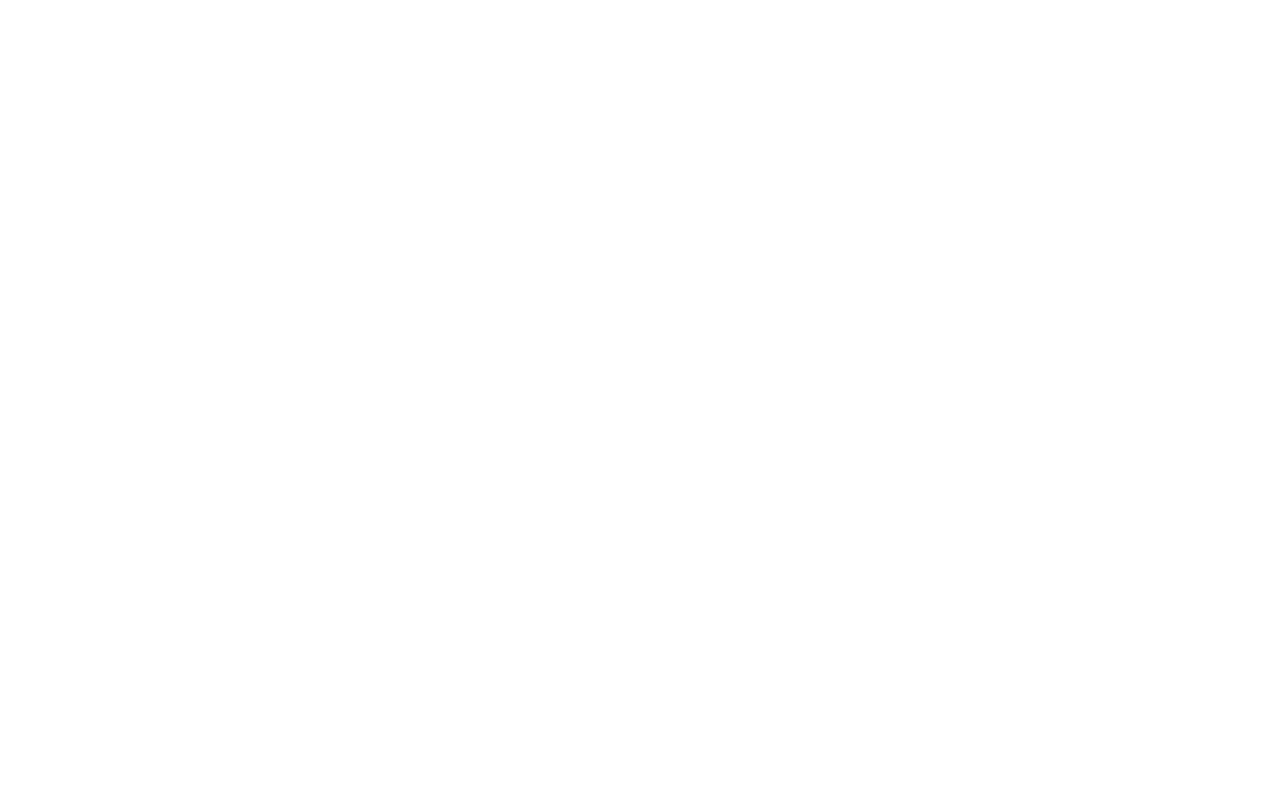
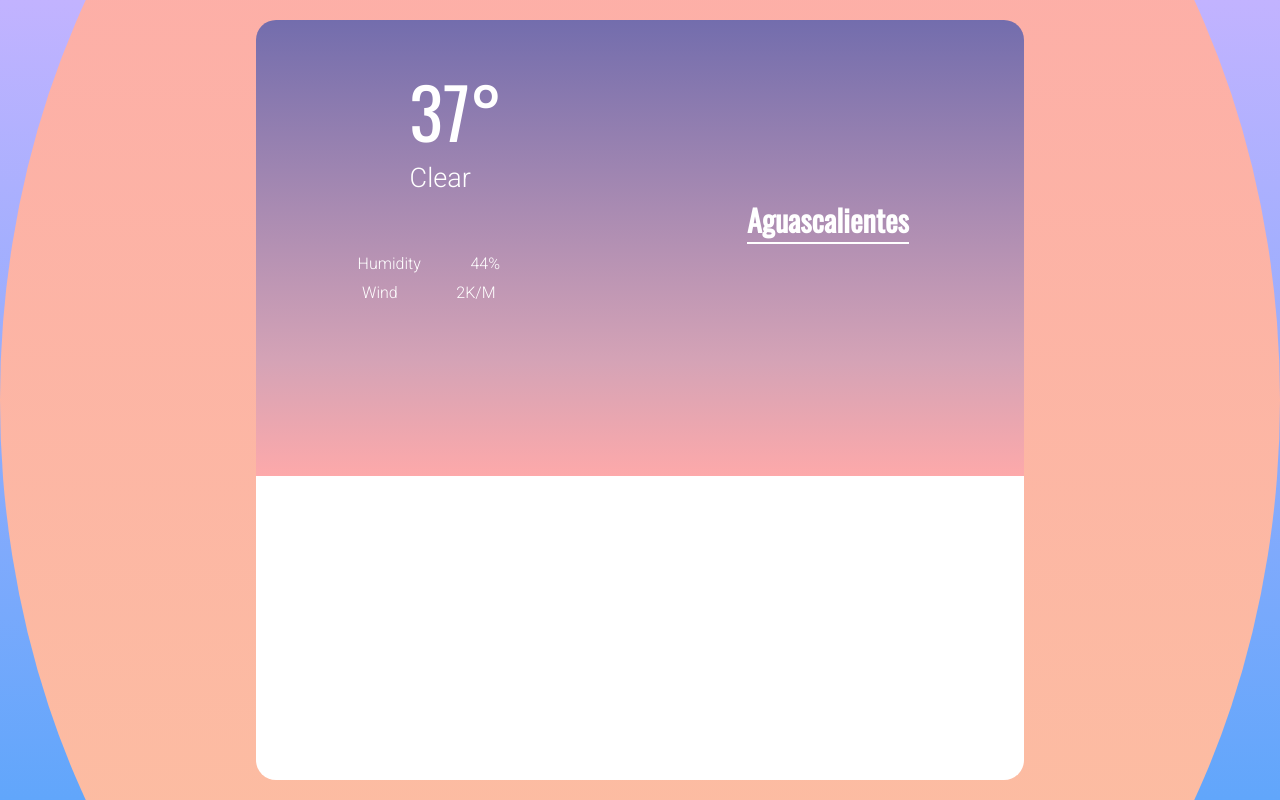
Before and after one commit to SandovalJr/AppClima_Angular_Codellege, an Angular app: page /details/1 in a window 1280 px wide. Before the commit this address led to /. Built offline with nearby package versions, Linux system fonts and the light colour scheme.

Commit message:
Ya manda ciudad y diseño terminado

```diff
--- a/src/app/app.module.ts
+++ b/src/app/app.module.ts
@@ -10,6 +10,7 @@
 import { CambiarImagenClimaDirective } from './directives/cambiar-imagen-clima.directive';
 import { ConstruirUrlImagenPipe } from './pipes/construir-url-imagen.pipe';
 import { HomeComponent } from './components/home/home.component';
+import { DetallesComponent } from './components/detalles/detalles.component';
 
 // sweet alert
 // import { SweetAlert2Module } from '@sweetalert2/ngx-sweetalert2';
@@ -24,6 +25,7 @@
     CambiarImagenClimaDirective,
     ConstruirUrlImagenPipe,
     HomeComponent,
+    DetallesComponent,
   ],
   imports: [BrowserModule, HttpClientModule, app_routes],
   providers: [],
--- a/src/app/components/cards-weather/cards-weather.component.html
+++ b/src/app/components/cards-weather/cards-weather.component.html
@@ -1,4 +1,4 @@
-<div class="tarjeta">
+<div class="tarjeta" (click)="irDetalles(climaFiltradoRecibido.NombreCiudad)">
   <h5>{{ climaFiltradoRecibido.NombreCiudad }}</h5>
   <img [src]="climaFiltradoRecibido.Imagen | construirUrlImagen" />
   <!--  http://openweathermap.org/img/wn/10n@2x.png -->
@@ -19,7 +19,7 @@
     </div>
   </div>
 
-  <button (click)="AgregarCiudad()" >
+  <button (click)="AgregarCiudad()" *ngIf="MostrarBoton">
     ADD CITY
   </button>
 </div>
--- a/src/app/components/cards-weather/cards-weather.component.ts
+++ b/src/app/components/cards-weather/cards-weather.component.ts
@@ -1,5 +1,6 @@
 import { Component, OnInit, Input } from '@angular/core';
 import { ClimaFiltrado } from './../../interfaces/clima.interface';
+import { Router } from '@angular/router';
 @Component({
   selector: 'app-cards-weather',
   templateUrl: './cards-weather.component.html',
@@ -7,8 +8,11 @@
 })
 export class CardsWeatherComponent implements OnInit {
   @Input() climaFiltradoRecibido: ClimaFiltrado;
+  @Input() MostrarBoton: boolean = false;
 
-  constructor() {}
+  constructor(private router: Router) {
+    console.log(this.MostrarBoton);
+  }
 
   ngOnInit(): void {
     // console.log(this.climaFiltradoRecibido);
@@ -18,6 +22,7 @@
     const ArrayWeather = this.GetLocalStorage();
     ArrayWeather.push(this.climaFiltradoRecibido.NombreCiudad);
     localStorage.setItem('Climas', JSON.stringify(ArrayWeather));
+    // this.MostrarBoton == true;
   }
 
   public GetLocalStorage() {
@@ -28,4 +33,12 @@
       return ArrayWeather;
     }
   }
+
+  public irDetalles(nombreCiudad: string) {
+    console.log(nombreCiudad);
+
+    if (!this.MostrarBoton) {
+      this.router.navigate(['details', nombreCiudad]);
+    }
+  }
 }
--- /dev/null
+++ b/src/app/components/detalles/detalles.component.css
@@ -0,0 +1,85 @@
+@import url("https://fonts.googleapis.com/css2?family=Oswald&display=swap");
+
+.contenedor {
+  width: 100%;
+  height: 100vh;
+  background: linear-gradient(0deg, rgba(97, 166, 251, 1) 0%, #c2b3ff 100%);
+  display: flex;
+  justify-content: center;
+  align-items: center;
+  overflow-y: hidden !important;
+}
+
+.contenedor > .circulo {
+  width: 150%;
+  height: 200%;
+  border-radius: 80%;
+  background: linear-gradient(0deg, #fcc29f 0%, #fda9aa 100%);
+  display: flex;
+  justify-content: center;
+  align-items: center;
+}
+
+.contenedor .circulo .detalles {
+  width: 60%;
+  height: 95vh;
+}
+
+.temperatura {
+  height: 60%;
+  border-top-left-radius: 20px;
+  border-top-right-radius: 20px;
+  background: linear-gradient(0deg, #fda9aa 0%, #d5a3b6 25%, #736dad 100%);
+}
+
+.columnaDatos > div > p {
+  font-family: "Oswald", sans-serif;
+  color: white;
+}
+.gradosYclima {
+  font-size: 27px;
+  margin-left: 20%;
+}
+
+.gradosYclima p {
+  font-size: 70px;
+}
+
+.columnaNombre > h3 {
+  font-family: "Oswald", sans-serif;
+  color: white;
+  font-size: 30px;
+}
+.columnaNombre {
+  float: right;
+  margin-top: -15%;
+  margin-right: 15%;
+  border-bottom: white 2px solid;
+}
+.columnaDatos > div > span {
+  color: white;
+}
+
+.columnaDatos > .informacion {
+  margin-top: 60px;
+}
+.columnaDatos > .informacion > span {
+  color: white;
+  display: flex;
+  justify-content: space-around;
+  /* background: #000; */
+  text-align: center;
+  margin-bottom: 10px;
+  width: 25%;
+  margin-left: 10%;
+  padding: 0;
+  /* border-right: red 1px solid; */
+}
+
+.ClimaPronosticado {
+  width: 100%;
+  height: 40%;
+  background: white;
+  border-bottom-right-radius: 20px;
+  border-bottom-left-radius: 20px;
+}
--- /dev/null
+++ b/src/app/components/detalles/detalles.component.html
@@ -0,0 +1,32 @@
+<div class="contenedor">
+  <div class="circulo">
+    <div class="detalles">
+      <div class="temperatura">
+        <div class="columnaDatos">
+          <br /><br />
+          <div class="gradosYclima">
+            <p>37°</p>
+            <span>Clear</span>
+          </div>
+
+          <div class="informacion">
+            <span>
+              <p>Humidity</p>
+              <p>44%</p>
+            </span>
+            <span>
+              <p>Wind</p>
+              <p>2K/M</p>
+            </span>
+          </div>
+        </div>
+
+        <div class="columnaNombre">
+          <h3>Aguascalientes</h3>
+        </div>
+      </div>
+
+      <div class="ClimaPronosticado"></div>
+    </div>
+  </div>
+</div>
--- /dev/null
+++ b/src/app/components/detalles/detalles.component.ts
@@ -0,0 +1,15 @@
+import { Component, OnInit } from '@angular/core';
+
+@Component({
+  selector: 'app-detalles',
+  templateUrl: './detalles.component.html',
+  styleUrls: ['./detalles.component.css']
+})
+export class DetallesComponent implements OnInit {
+
+  constructor() { }
+
+  ngOnInit(): void {
+  }
+
+}
--- a/src/app/components/home/home.component.html
+++ b/src/app/components/home/home.component.html
@@ -2,8 +2,9 @@
   <ng-container *ngIf="!loading">
     <app-cards-weather
       [style.heigth.%]="60"
+      [climaFiltradoRecibido]="clima"
       *ngFor="let clima of ArrayClimaFiltrado"
-      [climaFiltradoRecibido]="clima"
+      [MostrarBoton]="false"
       ></app-cards-weather>
     </ng-container>
     <div class="tarjeta" (click)="IrAgregar()">
@@ -14,3 +15,6 @@
       <img src="../../../assets/img/ciudad.PNG" />
     </div>
   </div>
+
+
+  <!-- [] se pasa sin llaves por que no le estoy pasando un valor -->
--- a/src/app/components/search/search.component.html
+++ b/src/app/components/search/search.component.html
@@ -15,6 +15,7 @@
     <app-cards-weather
       *ngIf="mostrarTarjeta == true"
       [climaFiltradoRecibido]="climaFiltrado"
+      [MostrarBoton]="true"
     ></app-cards-weather>
   </div>
 </div>
--- a/src/app/pipes/app.routes.ts
+++ b/src/app/pipes/app.routes.ts
@@ -2,9 +2,12 @@
 import { HomeComponent } from '../components/home/home.component';
 import { CardsWeatherComponent } from '../components/cards-weather/cards-weather.component';
 import { SearchComponent } from '../components/search/search.component';
+import { DetallesComponent } from '../components/detalles/detalles.component';
 
 const rutas: Routes = [
   { path: '', component: HomeComponent },
   { path: 'add', component: SearchComponent },
+  { path: 'details/:nombreCiudad', component: DetallesComponent },
+  { path: '**', pathMatch: 'full', redirectTo: '' },
 ];
 export const app_routes = RouterModule.forRoot(rutas);
```
Lines whose indentation alone changed are shown as unchanged.
